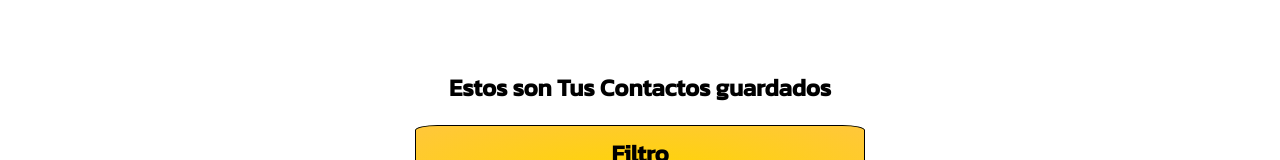
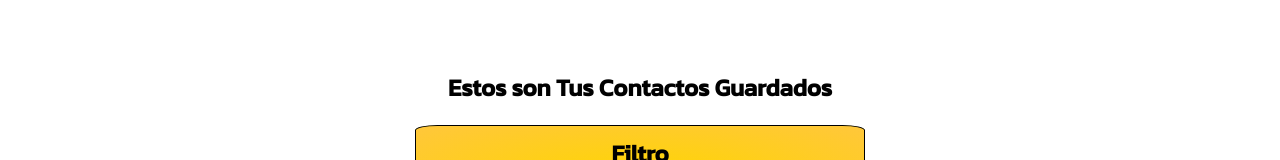
Before and after one commit to LeonardoSosa01/ContactosLeo, a React (Vite) app in the folder contactosleo/: page /Lista in a window 1280 px wide. Shown: the part 513-673 px from the top of the page. Built offline with nearby package versions, Linux system fonts and the light colour scheme.

Commit message:
Cambios finales

```diff
--- a/contactosleo/src/componentes/ListaContactos/ListaContactos.jsx
+++ b/contactosleo/src/componentes/ListaContactos/ListaContactos.jsx
@@ -18,7 +18,7 @@ const ListaContactos = ({ contactos, eliminarContacto, limpiarLocalStorage }) =>
     <>
 
       <div className='lista-main'>
-        <h2> Estos son Tus Contactos guardados</h2>
+        <h2> Estos son Tus Contactos Guardados</h2>
         <div className='boton-filtro'>
           <h2>Filtro</h2>
           <button>
```
